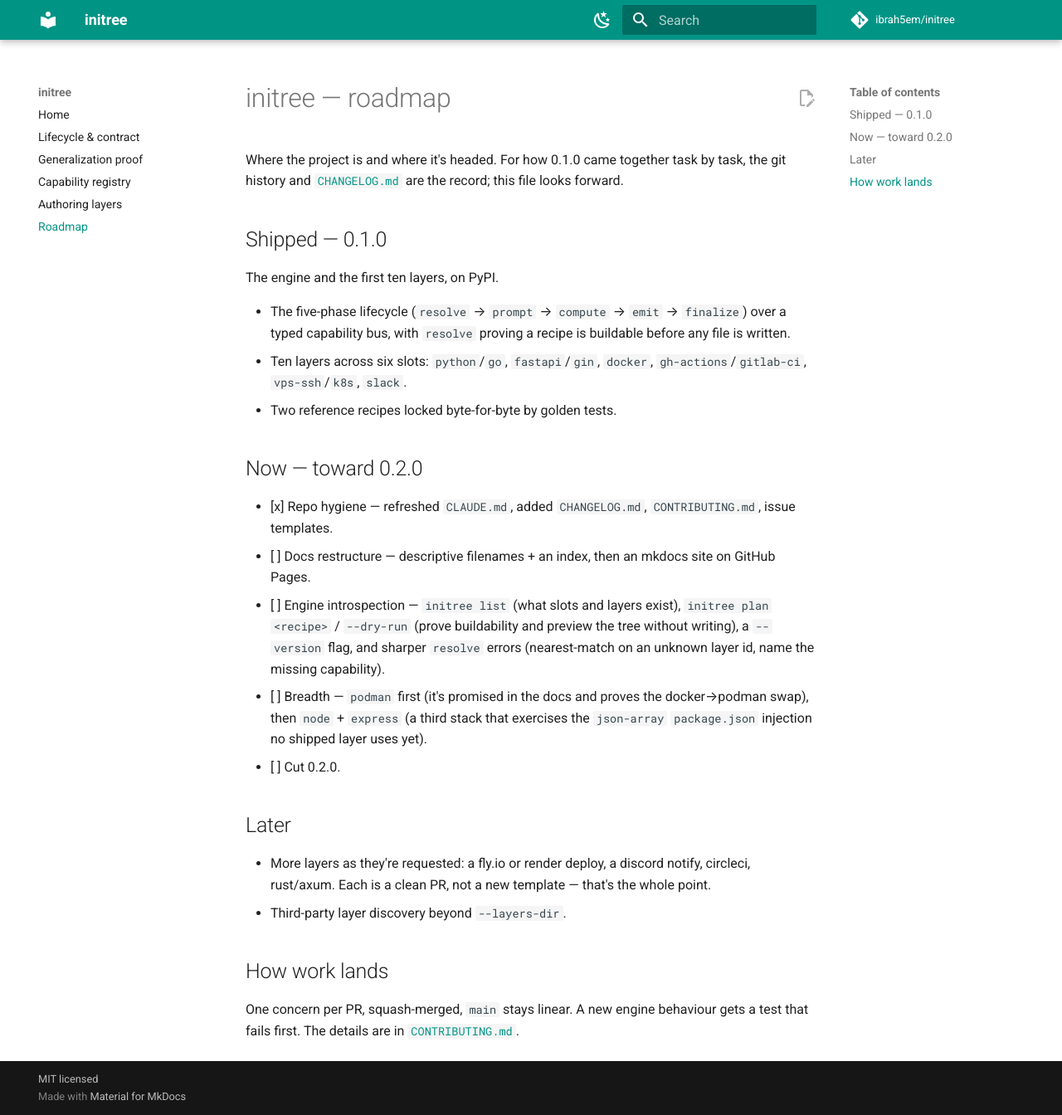
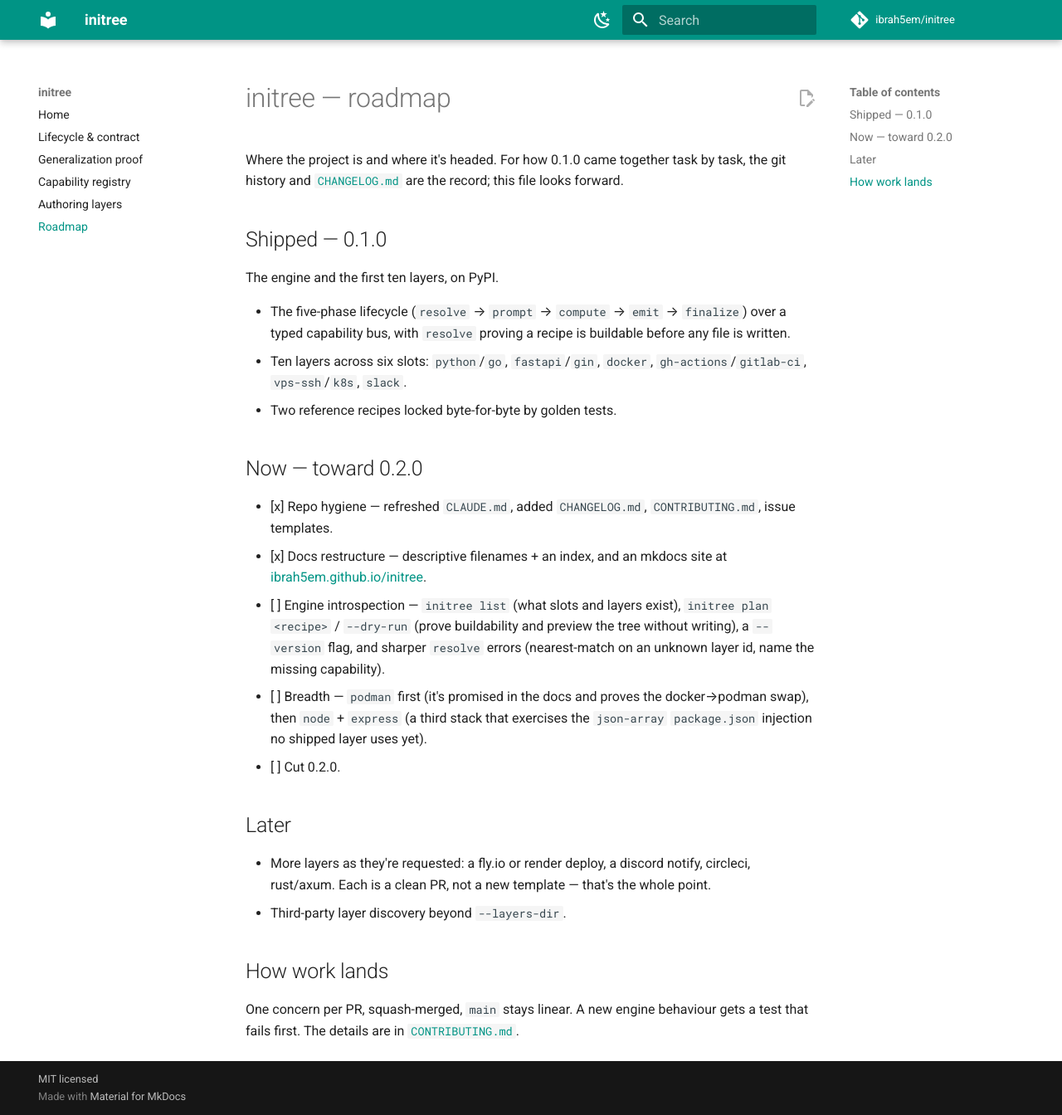
Before and after one commit to ibrah5em/initree, an MkDocs documentation site: the page built from docs/roadmap.md, in a window 1280 px wide and 1344 px high. Shown: the whole window at 83% size. Built offline with MkDocs 1.6.1 and Material for MkDocs 9.7.7, drawn with Linux system fonts in a browser that asks for light colours; comment, search, counter and statistics services are not loaded.

Commit message:
docs: link the published site and mark the docs restructure done (#57)
The docs now live at ibrah5em.github.io/initree — surface it from the README
(badge + a line in the contract section) so people find it. Tick the roadmap's
docs-restructure box now that the rename, index, and site have all shipped.

Deliberately not marked skip-ci: roadmap.md is a page on the site, so the push
should redeploy it.

```diff
--- a/docs/roadmap.md
+++ b/docs/roadmap.md
@@ -17,7 +17,8 @@ The engine and the first ten layers, on PyPI.
 ## Now — toward 0.2.0
 
 - [x] Repo hygiene — refreshed `CLAUDE.md`, added `CHANGELOG.md`, `CONTRIBUTING.md`, issue templates.
-- [ ] Docs restructure — descriptive filenames + an index, then an mkdocs site on GitHub Pages.
+- [x] Docs restructure — descriptive filenames + an index, and an mkdocs site at
+      [ibrah5em.github.io/initree](https://ibrah5em.github.io/initree/).
 - [ ] Engine introspection — `initree list` (what slots and layers exist), `initree plan <recipe>` /
       `--dry-run` (prove buildability and preview the tree without writing), a `--version` flag, and
       sharper `resolve` errors (nearest-match on an unknown layer id, name the missing capability).
```
Also changed, not shown: README.md (+3 -1 lines).
